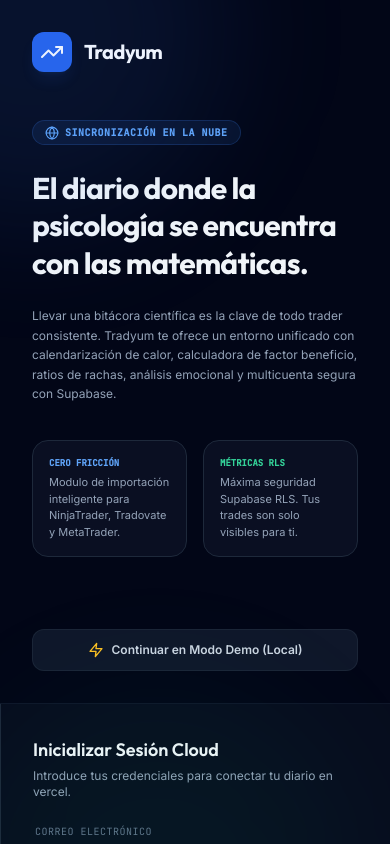
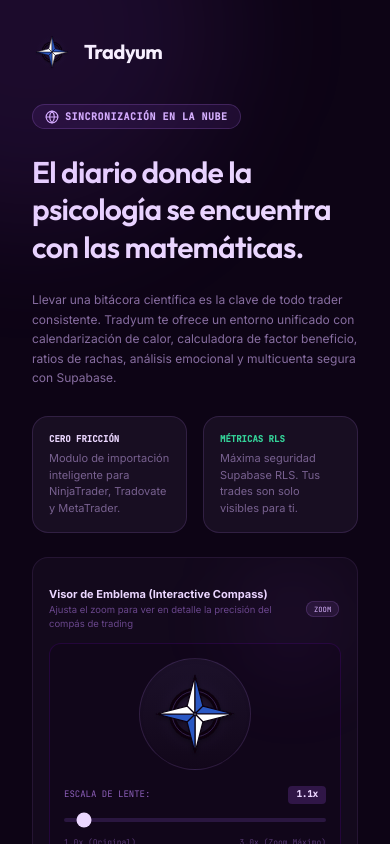
Before and after one commit to FelixRomeroLoupiasDev/Tradyum, a React (Vite) app: page / in a window 390 px wide. Shown: the top 844 px of the page. Built offline with nearby package versions, Linux system fonts and the light colour scheme; no server answers.

Commit message:
style: apply purple-themed dark mode aesthetic
Refactor the UI color palette to a deep violet-themed aesthetic across the dashboard, calendar, and account views to align with the new brand identity.

```diff
--- a/src/App.tsx
+++ b/src/App.tsx
@@ -24,6 +24,7 @@
 import { JournalView } from './components/JournalView';
 import { CalendarView } from './components/CalendarView';
 import { AccountsView } from './components/AccountsView';
+import { AppLogo } from './components/AppLogo';
 
 export default function App() {
   // Authentication & Session
@@ -36,6 +37,7 @@
   const [isRegistering, setIsRegistering] = useState(false);
   const [authError, setAuthError] = useState<string | null>(null);
   const [authLoading, setAuthLoading] = useState(false);
+  const [authLogoZoom, setAuthLogoZoom] = useState<number>(1.1);
 
   // Core Applet State
   const [activeTab, setActiveTab] = useState<'dashboard' | 'journal' | 'calendar' | 'accounts'>('dashboard');
@@ -719,77 +721,112 @@
   };
 
   return (
-    <div id="full-app-root" className="min-h-screen bg-slate-950 flex font-sans text-slate-100">
+    <div id="full-app-root" className="min-h-screen bg-[#0c0415] flex font-sans text-slate-100">
 
       {appLoading ? (
         /* Loader spinner */
-        <div id="app-loading-spinner" className="min-h-screen flex-1 bg-slate-950 flex flex-col items-center justify-center gap-4">
-          <div className="inline-block w-8 h-8 border-4 border-t-blue-500 border-slate-900 rounded-full animate-spin" />
-          <p className="text-xs font-mono text-slate-500 tracking-wider">Cargando Terminal Tradyum...</p>
+        <div id="app-loading-spinner" className="min-h-screen flex-1 bg-[#12071a] flex flex-col items-center justify-center gap-4">
+          <div className="inline-block w-8 h-8 border-4 border-t-[#c084fc] border-[#2a1640] rounded-full animate-spin" />
+          <p className="text-xs font-mono text-purple-400/60 tracking-wider">Cargando Terminal Tradyum...</p>
         </div>
       ) : isOfflineMode && !currentUser ? (
         /* SPlit Authentic login / local demo dashboard page */
-        <div id="auth-portal" className="min-h-screen flex-1 flex flex-col md:flex-row bg-slate-950 overflow-hidden relative">
+        <div id="auth-portal" className="min-h-screen flex-1 flex flex-col md:flex-row bg-[#0a0210] overflow-hidden relative">
 
           {/* Subtle cosmic circle decorations */}
-          <div className="absolute -top-40 -left-40 w-96 h-96 rounded-full bg-blue-500/10 blur-3xl pointer-events-none" />
-          <div className="absolute bottom-10 right-10 w-96 h-96 rounded-full bg-emerald-500/5 blur-3xl pointer-events-none" />
+          <div className="absolute -top-40 -left-40 w-96 h-96 rounded-full bg-purple-500/10 blur-3xl pointer-events-none" />
+          <div className="absolute bottom-10 right-10 w-96 h-96 rounded-full bg-fuchsia-500/5 blur-3xl pointer-events-none" />
 
           {/* Left Panel: Presentation branding */}
-          <div id="auth-branding-panel" className="flex-1 p-8 md:p-16 flex flex-col justify-between border-b md:border-b-0 md:border-r border-slate-900 bg-slate-950">
-            <div className="flex items-center gap-3">
-              <div className="w-10 h-10 bg-blue-600 rounded-xl flex items-center justify-center shadow-lg shadow-blue-500/10">
-                <TrendingUp className="w-5.5 h-5.5 text-white" />
-              </div>
+          <div id="auth-branding-panel" className="flex-1 p-8 md:p-16 flex flex-col justify-between border-b md:border-b-0 md:border-r border-purple-950/20 bg-[#0d0415]">
+            <div className="flex items-center gap-3 text-left">
+              <AppLogo size={40} />
               <h1 className="font-display font-bold text-xl tracking-tight text-white">Tradyum</h1>
             </div>
 
-            <div className="max-w-md space-y-6 my-12">
-              <div className="inline-flex items-center gap-1.5 bg-blue-500/10 text-blue-400 border border-blue-500/20 rounded-full py-1 px-3 text-[10px] font-mono font-bold uppercase tracking-wider">
+            <div className="max-w-md space-y-6 my-8 text-left">
+              <div className="inline-flex items-center gap-1.5 bg-purple-500/10 text-purple-300 border border-[#c084fc]/20 rounded-full py-1 px-3 text-[10px] font-mono font-bold uppercase tracking-wider">
                 <Globe className="w-3.5 h-3.5" /> Sincronización en la Nube
               </div>
 
-              <h2 className="font-display font-bold text-3xl leading-tight tracking-tight text-slate-100 md:text-4xl text-left">
+              <h2 className="font-display font-semibold text-3xl leading-tight tracking-tight text-[#ebd7ff] md:text-3xl text-left">
                 El diario donde la psicología se encuentra con las matemáticas.
               </h2>
 
-              <p className="text-slate-400 text-xs leading-relaxed text-left">
+              <p className="text-purple-300/60 text-xs leading-relaxed text-left">
                 Llevar una bitácora científica es la clave de todo trader consistente. Tradyum te ofrece un entorno unificado con calendarización de calor, calculadora de factor beneficio, ratios de rachas, análisis emocional y multicuenta segura con Supabase.
               </p>
 
-              <div className="grid grid-cols-2 gap-4 pt-3">
-                <div className="bg-slate-900/60 border border-slate-800 rounded-2xl p-4 text-left">
-                  <span className="text-[9px] font-mono text-blue-400 font-bold uppercase block mb-1">Cero Fricción</span>
-                  <p className="text-[11px] text-slate-400 leading-normal">Modulo de importación inteligente para NinjaTrader, Tradovate y MetaTrader.</p>
+              <div className="grid grid-cols-2 gap-4 pt-1">
+                <div className="bg-[#180e22] border border-[#c084fc]/15 rounded-2xl p-4 text-left">
+                  <span className="text-[9px] font-mono text-[#ebd7ff] font-bold uppercase block mb-1">Cero Fricción</span>
+                  <p className="text-[11px] text-purple-300/50 leading-normal">Modulo de importación inteligente para NinjaTrader, Tradovate y MetaTrader.</p>
                 </div>
-                <div className="bg-slate-900/60 border border-slate-800 rounded-2xl p-4 text-left">
+                <div className="bg-[#180e22] border border-[#c084fc]/15 rounded-2xl p-4 text-left">
                   <span className="text-[9px] font-mono text-emerald-400 font-bold uppercase block mb-1">Métricas RLS</span>
-                  <p className="text-[11px] text-slate-400 leading-normal">Máxima seguridad Supabase RLS. Tus trades son solo visibles para ti.</p>
+                  <p className="text-[11px] text-purple-300/50 leading-normal">Máxima seguridad Supabase RLS. Tus trades son solo visibles para ti.</p>
+                </div>
+              </div>
+
+              {/* Interactive Zoom Logo Showcase */}
+              <div className="bg-[#180e22]/60 border border-[#c084fc]/10 rounded-2xl p-4 space-y-3 mt-4 text-left relative overflow-hidden group">
+                <div className="absolute top-0 right-0 w-32 h-32 rounded-full bg-purple-500/5 blur-2xl pointer-events-none" />
+                <div className="flex items-center justify-between">
+                  <div>
+                    <h4 className="text-[11px] font-bold text-[#ebd7ff]">Visor de Emblema (Interactive Compass)</h4>
+                    <p className="text-[9.5px] text-purple-400/50">Ajusta el zoom para ver en detalle la precisión del compás de trading</p>
+                  </div>
+                  <span className="text-[8px] font-mono bg-[#c084fc]/10 text-purple-300 border border-[#c084fc]/20 px-2 py-0.5 rounded-full uppercase scale-90">Zoom</span>
+                </div>
+
+                <div className="flex flex-col sm:flex-row items-center gap-4 bg-[#12071a]/70 p-3.5 rounded-xl border border-purple-950/45">
+                  <div className="relative p-1 bg-[#180e22] border border-[#c084fc]/15 rounded-full shadow-inner flex items-center justify-center p-2.5 bg-gradient-to-b from-[#1c112a] to-[#12071a]">
+                    <AppLogo size={90} zoom={authLogoZoom} />
+                  </div>
+                  <div className="flex-grow w-full space-y-2">
+                    <div className="flex justify-between items-center text-[9px] font-mono">
+                      <span className="text-purple-400/70 uppercase">Escala de Lente:</span>
+                      <span className="text-[#ebd7ff] bg-purple-500/20 px-2 py-0.5 rounded font-bold">{authLogoZoom.toFixed(1)}x</span>
+                    </div>
+                    <input
+                      type="range"
+                      min="1.0"
+                      max="3.0"
+                      step="0.05"
+                      value={authLogoZoom}
+                      onChange={(e) => setAuthLogoZoom(parseFloat(e.target.value))}
+                      className="w-full h-1 bg-[#2a1640] accent-[#ebd7ff] rounded-lg appearance-none cursor-pointer"
+                    />
+                    <div className="flex justify-between text-[8px] font-mono text-purple-400/40">
+                      <span>1.0x (Original)</span>
+                      <span>3.0x (Zoom Máximo)</span>
+                    </div>
+                  </div>
                 </div>
               </div>
             </div>
 
             {/* Offline Sandbox Button */}
-            <div className="pt-6">
+            <div className="pt-6 text-left">
               <button
                 id="enter-offline-demo-btn"
                 onClick={() => setIsOfflineMode(false)}
-                className="w-full md:w-auto bg-slate-900 hover:bg-slate-800 border border-slate-800/80 text-slate-300 hover:text-white px-5 py-3 rounded-xl text-xs font-semibold flex items-center justify-center gap-2 transition-all cursor-pointer"
+                className="w-full md:w-auto bg-[#12071a] hover:bg-[#1f112c] border border-[#c084fc]/15 text-purple-300 hover:text-[#ebd7ff] px-5 py-3 rounded-xl text-xs font-semibold flex items-center justify-center gap-2 transition-all cursor-pointer"
               >
-                <Zap className="w-4 h-4 text-amber-400" />
+                <Zap className="w-4 h-4 text-amber-400 animate-pulse" />
                 Continuar en Modo Demo (Local)
               </button>
             </div>
           </div>
 
           {/* Right Panel: Clean login form */}
-          <div id="auth-form-panel" className="w-full md:w-[480px] p-8 md:p-12 flex flex-col justify-center bg-slate-900/40 border-l border-slate-800">
+          <div id="auth-form-panel" className="w-full md:w-[480px] p-8 md:p-12 flex flex-col justify-center bg-[#12071a]/40 border-l border-purple-950/20">
             <div className="w-full max-w-sm mx-auto space-y-6 text-left">
               <div>
-                <h2 className="font-display font-semibold text-lg text-slate-100">
+                <h2 className="font-display font-semibold text-lg text-[#ebd7ff]">
                   {isRegistering ? 'Crear una cuenta' : 'Inicializar Sesión Cloud'}
                 </h2>
-                <p className="text-xs text-slate-400 mt-1">
+                <p className="text-xs text-purple-300/55 mt-1">
                   {isRegistering ? 'Regístrate para guardar y sincronizar tu diario con Supabase.' : 'Introduce tus credenciales para conectar tu diario en vercel.'}
                 </p>
               </div>
@@ -804,66 +841,66 @@
               <form onSubmit={handleAuthSubmit} className="space-y-4">
                 {isRegistering && (
                   <div>
-                    <label className="block text-[10px] font-mono text-slate-500 uppercase tracking-wider mb-1.5 px-0.5">Nombre Completo</label>
+                    <label className="block text-[10px] font-mono text-purple-400/60 uppercase tracking-wider mb-1.5 px-0.5">Nombre Completo</label>
                     <div className="relative">
                       <input
                         type="text"
                         placeholder="ej. Félix Romero"
                         value={authFullName}
                         onChange={(e) => setAuthFullName(e.target.value)}
-                        className="w-full bg-slate-950 border border-slate-800 focus:border-blue-500 rounded-xl pl-9 pr-3.5 py-2.5 text-xs text-slate-200 focus:outline-none transition-all"
+                        className="w-full bg-[#12071a] border border-[#c084fc]/15 focus:border-[#d946ef] rounded-xl pl-9 pr-3.5 py-2.5 text-xs text-[#ebd7ff] focus:outline-none transition-all"
                         required
                       />
-                      <User className="w-4 h-4 text-slate-500 absolute left-3 top-3" />
+                      <User className="w-4 h-4 text-purple-450/40 absolute left-3 top-3" />
                     </div>
                   </div>
                 )}
 
                 <div>
-                  <label className="block text-[10px] font-mono text-slate-500 uppercase tracking-wider mb-1.5 px-0.5">Correo Electrónico</label>
+                  <label className="block text-[10px] font-mono text-purple-400/60 uppercase tracking-wider mb-1.5 px-0.5">Correo Electrónico</label>
                   <div className="relative">
                     <input
                       type="email"
                       placeholder="ej. felix@tradyum.com"
                       value={authEmail}
                       onChange={(e) => setAuthEmail(e.target.value)}
-                      className="w-full bg-slate-950 border border-slate-800 focus:border-blue-500 rounded-xl pl-9 pr-3.5 py-2.5 text-xs text-slate-200 focus:outline-none transition-all"
+                      className="w-full bg-[#12071a] border border-[#c084fc]/15 focus:border-[#d946ef] rounded-xl pl-9 pr-3.5 py-2.5 text-xs text-[#ebd7ff] focus:outline-none transition-all"
                       required
                     />
-                    <Mail className="w-4 h-4 text-slate-500 absolute left-3 top-3" />
+                    <Mail className="w-4 h-4 text-purple-450/40 absolute left-3 top-3" />
                   </div>
                 </div>
 
                 <div>
-                  <label className="block text-[10px] font-mono text-slate-500 uppercase tracking-wider mb-1.5 px-0.5">Contraseña</label>
+                  <label className="block text-[10px] font-mono text-purple-400/60 uppercase tracking-wider mb-1.5 px-0.5">Contraseña</label>
                   <div className="relative">
                     <input
                       type="password"
                       placeholder={isRegistering ? "Escoge una clave fuerte (min 6)" : "Tu contraseña"}
                       value={authPassword}
                       onChange={(e) => setAuthPassword(e.target.value)}
-                      className="w-full bg-slate-950 border border-slate-800 focus:border-blue-500 rounded-xl pl-9 pr-3.5 py-2.5 text-xs text-slate-200 focus:outline-none transition-all"
+                      className="w-full bg-[#12071a] border border-[#c084fc]/15 focus:border-[#d946ef] rounded-xl pl-9 pr-3.5 py-2.5 text-xs text-[#ebd7ff] focus:outline-none transition-all"
                       required
                     />
-                    <Lock className="w-4 h-4 text-slate-500 absolute left-3 top-3" />
+                    <Lock className="w-4 h-4 text-purple-450/40 absolute left-3 top-3" />
                   </div>
                 </div>
 
                 <button
                   type="submit"
                   disabled={authLoading}
-                  className="w-full bg-blue-600 hover:bg-blue-500 disabled:bg-slate-800 text-white font-bold text-xs py-3 rounded-xl flex items-center justify-center gap-1.5 transition-all cursor-pointer shadow-lg shadow-blue-500/10"
+                  className="w-full bg-gradient-to-r from-[#9333ea] to-[#db2777] hover:opacity-90 disabled:bg-slate-800 text-white font-bold text-xs py-3 rounded-xl flex items-center justify-center gap-1.5 transition-all cursor-pointer shadow-lg shadow-purple-500/15"
                 >
                   <CloudLightning className="w-4 h-4" />
                   {authLoading ? 'Procesando...' : isRegistering ? 'Crear Registro' : 'Conectarse a la Nube'}
                 </button>
               </form>
 
-              <div className="border-t border-slate-900 pt-4 text-center">
+              <div className="border-t border-[#c084fc]/10 pt-4 text-center">
                 <button
                   id="auth-toggle-reg-btn"
                   onClick={() => { setIsRegistering(!isRegistering); setAuthError(null); }}
-                  className="text-xs font-mono text-slate-400 hover:text-slate-200 underline cursor-pointer"
+                  className="text-xs font-mono text-purple-450/50 hover:text-purple-300 underline cursor-pointer hover:no-underline"
                 >
                   {isRegistering ? '¿Ya tienes una cuenta? Iniciar Sesión' : '¿Aún sin cuenta? Crea una'}
                 </button>
@@ -872,7 +909,7 @@
           </div>
         </div>
       ) : (
-        <div id="authenticated-app-canvas" className="flex-1 flex min-h-screen relative">
+        <div id="authenticated-app-canvas" className="flex-1 flex min-h-screen relative bg-[#0a0210]">
 
           {/* Siderbar navigation */}
           <Sidebar
@@ -886,18 +923,18 @@
           />
 
           {/* Main workspace scroll canvas */}
-            <main id="main-scroll-canvas" className="flex-1 p-6 md:p-10 max-h-screen overflow-y-auto bg-slate-950 relative space-y-8">
+          <main id="main-scroll-canvas" className="flex-1 p-6 md:p-10 max-h-screen overflow-y-auto bg-[#0a0210] relative space-y-8">
 
             {/* Topbar welcome bar */}
             {isOfflineMode && (
-                <div id="trial-pnl-notice" className="bg-gradient-to-r from-amber-500/20 to-orange-600/10 border border-amber-500/20 rounded-2xl p-4 flex flex-col md:flex-row md:items-center justify-between gap-3 text-left">
+              <div id="trial-pnl-notice" className="bg-gradient-to-r from-purple-950/40 to-fuchsia-950/20 border border-[#c084fc]/15 rounded-2xl p-4 flex flex-col md:flex-row md:items-center justify-between gap-3 text-left">
                 <div className="space-y-1">
                   <p className="text-xs font-bold text-slate-200">🛠️ Estás en el Módulo Demo Offline</p>
-                    <p className="text-[10.5px] text-slate-400">Tus datos se guardan temporalmente en tu navegador. Para Sincronizar permanentemente con Supabase, presiona Conectar Nube.</p>
+                  <p className="text-[10.5px] text-purple-300/60">Tus datos se guardan temporalmente en tu navegador. Para Sincronizar permanentemente con Supabase, presiona Conectar Nube.</p>
                 </div>
                 <button
                   onClick={() => { setIsOfflineMode(false); setCurrentUser(null); }}
-                    className="bg-slate-950 hover:bg-slate-900 border border-slate-800 text-amber-400 py-1.5 px-3.5 rounded-xl text-xs font-mono cursor-pointer transition-colors"
+                  className="bg-[#12071a] hover:bg-[#1f112c] border border-[#c084fc]/15 text-purple-300 py-1.5 px-3.5 rounded-xl text-xs font-mono cursor-pointer transition-colors"
                 >
                   Iniciar Sesión Supabase
                 </button>
--- /dev/null
+++ b/src/components/AppLogo.tsx
@@ -0,0 +1,161 @@
+import React from 'react';
+
+interface AppLogoProps {
+  className?: string;
+  size?: number;
+  zoom?: number; // Zoom level / scale multiplier (e.g., 1 to 3)
+}
+
+export const AppLogo: React.FC<AppLogoProps> = ({
+  className = '',
+  size = 120,
+  zoom = 1,
+}) => {
+  // Original viewBox coordinates centered around 50, 50
+  // Standard outer points:
+  // N: (50, 10), E: (90, 50), S: (50, 90), W: (10, 50)
+  // Inner points:
+  // NW: (42, 42), NE: (58, 42), SE: (58, 58), SW: (42, 58)
+
+  // We can calculate dynamic viewBox or scale the SVG contents around the center (50, 50)
+  // To simulate "zoom in" inside the same container, we can adjust the viewBox!
+  // Normal viewBox is 0 0 100 100.
+  // Zooming in means we shrink the viewBox coordinates towards the center (50, 50).
+  // For zoom = 1: viewSize = 100 -> viewBox = "0 0 100 100"
+  // For zoom = 1.5: viewSize = 100 / 1.5 = 66.6 -> viewBox centered around 50,50
+  // Centered formulas:
+  // minX = 50 - (50 / zoom)
+  // minY = 50 - (50 / zoom)
+  // width = 100 / zoom
+  // height = 100 / zoom
+  const viewBoxSize = 100 / zoom;
+  const minX = 50 - viewBoxSize / 2;
+  const minY = 50 - viewBoxSize / 2;
+  const viewBoxStr = `${minX} ${minY} ${viewBoxSize} ${viewBoxSize}`;
+
+  return (
+    <div
+      className={`relative inline-block overflow-hidden rounded-full transition-transform duration-300 ${className}`}
+      style={{ width: size, height: size }}
+    >
+      <svg
+        viewBox={viewBoxStr}
+        className="w-full h-full select-none"
+        xmlns="http://www.w3.org/2000/svg"
+      >
+        {/* Ambient glow backing the logo */}
+        <circle cx="50" cy="50" r="42" fill="url(#logoGlow)" opacity="0.15" />
+
+        {/* Master shadow/definition filter */}
+        <defs>
+          <radialGradient id="logoGlow" cx="50%" cy="50%" r="50%">
+            <stop offset="0%" stopColor="#c084fc" />
+            <stop offset="100%" stopColor="#1e1b4b" stopOpacity="0" />
+          </radialGradient>
+          <filter id="logoShadow" x="-20%" y="-20%" width="140%" height="140%">
+            <feDropShadow dx="0" dy="2" stdDeviation="2.5" floodColor="#000000" floodOpacity="0.4" />
+          </filter>
+        </defs>
+
+        <g filter="url(#logoShadow)">
+          {/* Background Ring - centered perfect circle, passing behind star points */}
+          <circle
+            cx="50"
+            cy="50"
+            r="23"
+            fill="none"
+            stroke="#0a0210"
+            strokeWidth="6.5"
+          />
+          <circle
+            cx="50"
+            cy="50"
+            r="23"
+            fill="none"
+            stroke="#c084fc"
+            strokeWidth="0.8"
+            opacity="0.3"
+          />
+
+          {/* ===== Alternating Compass Star Quadrants ===== */}
+
+          {/* NORTH POINT - LEFT HALF (WHITE) */}
+          <polygon
+            points="50,50 42,42 50,11"
+            fill="#ffffff"
+            stroke="#0a0210"
+            strokeWidth="1.2"
+            strokeLinejoin="round"
+          />
+
+          {/* NORTH POINT - RIGHT HALF (BLUE) */}
+          <polygon
+            points="50,50 58,42 50,11"
+            fill="#2b59c3"
+            stroke="#0a0210"
+            strokeWidth="1.2"
+            strokeLinejoin="round"
+          />
+
+          {/* EAST POINT - TOP HALF (BLUE) */}
+          <polygon
+            points="50,50 58,42 89,50"
+            fill="#2b59c3"
+            stroke="#0a0210"
+            strokeWidth="1.2"
+            strokeLinejoin="round"
+          />
+
+          {/* EAST POINT - BOTTOM HALF (WHITE) */}
+          <polygon
+            points="50,50 58,58 89,50"
+            fill="#ffffff"
+            stroke="#0a0210"
+            strokeWidth="1.2"
+            strokeLinejoin="round"
+          />
+
+          {/* SOUTH POINT - RIGHT HALF (WHITE) */}
+          <polygon
+            points="50,50 58,58 50,89"
+            fill="#ffffff"
+            stroke="#0a0210"
+            strokeWidth="1.2"
+            strokeLinejoin="round"
+          />
+
+          {/* SOUTH POINT - LEFT HALF (BLUE) */}
+          <polygon
+            points="50,50 42,58 50,89"
+            fill="#2b59c3"
+            stroke="#0a0210"
+            strokeWidth="1.2"
+            strokeLinejoin="round"
+          />
+
+          {/* WEST POINT - BOTTOM HALF (BLUE) */}
+          <polygon
+            points="50,50 42,58 11,50"
+            fill="#2b59c3"
+            stroke="#0a0210"
+            strokeWidth="1.2"
+            strokeLinejoin="round"
+          />
+
+          {/* WEST POINT - TOP HALF (WHITE) */}
+          <polygon
+            points="50,50 42,42 11,50"
+            fill="#ffffff"
+            stroke="#0a0210"
+            strokeWidth="1.2"
+            strokeLinejoin="round"
+          />
+
+          {/* Center pinpoint/axis overlay */}
+          <circle cx="50" cy="50" r="1.5" fill="#0c0415" />
+          <circle cx="50" cy="50" r="0.6" fill="#ffffff" />
+        </g>
+      </svg>
+    </div>
+  );
+};
--- a/src/index.css
+++ b/src/index.css
@@ -10,19 +10,19 @@
   }
 
   body {
-    @apply bg-slate-950 text-slate-100 font-sans;
+    @apply bg-[#0f0917] text-[#ebe7f2] font-sans;
   }
 
-  /* Custom Scrollbar */
+  /* Custom Scrollbar styled for dark orchid theme */
   ::-webkit-scrollbar {
     width: 6px;
     height: 6px;
   }
   ::-webkit-scrollbar-track {
-    @apply bg-slate-950/40;
+    @apply bg-[#0f0917];
   }
   ::-webkit-scrollbar-thumb {
-    @apply bg-slate-800 rounded-full hover:bg-slate-700 transition-colors;
+    @apply bg-[#2d1b3e] rounded-full hover:bg-[#3d2554] transition-colors;
   }
 }
 
@@ -38,21 +38,21 @@
   }
 }
 
-/* Custom styles for animations and dashboard */
+/* Custom premium styles matching the dark-purple dashboard reference image */
 .glass-panel {
-  @apply bg-slate-900/60 backdrop-blur-md border border-slate-800/80 shadow-xl;
+  @apply bg-[#170e20]/90 backdrop-blur-md border border-[#c084fc]/15 shadow-[0_8px_32px_0_rgba(15,9,23,0.65)];
 }
 
 .glow-blue {
-  box-shadow: 0 0 25px -5px rgba(59, 130, 246, 0.15);
+  box-shadow: 0 0 25px -5px rgba(168, 85, 247, 0.2);
 }
 
 .glow-emerald {
-  box-shadow: 0 0 25px -5px rgba(16, 185, 129, 0.15);
+  box-shadow: 0 0 25px -5px rgba(236, 72, 153, 0.15);
 }
 
 .glow-rose {
-  box-shadow: 0 0 25px -5px rgba(244, 63, 94, 0.15);
+  box-shadow: 0 0 25px -5px rgba(244, 63, 94, 0.2);
 }
 
 /* Month calendar grid ratios */
```
Also changed, not shown: src/components/AccountsView.tsx (+41 -41 lines), src/components/CalendarView.tsx (+23 -23 lines), src/components/DashboardView.tsx (+47 -47 lines), src/components/JournalView.tsx (+34 -34 lines), src/components/Sidebar.tsx (+26 -27 lines). Lines whose indentation alone changed are shown as unchanged.
